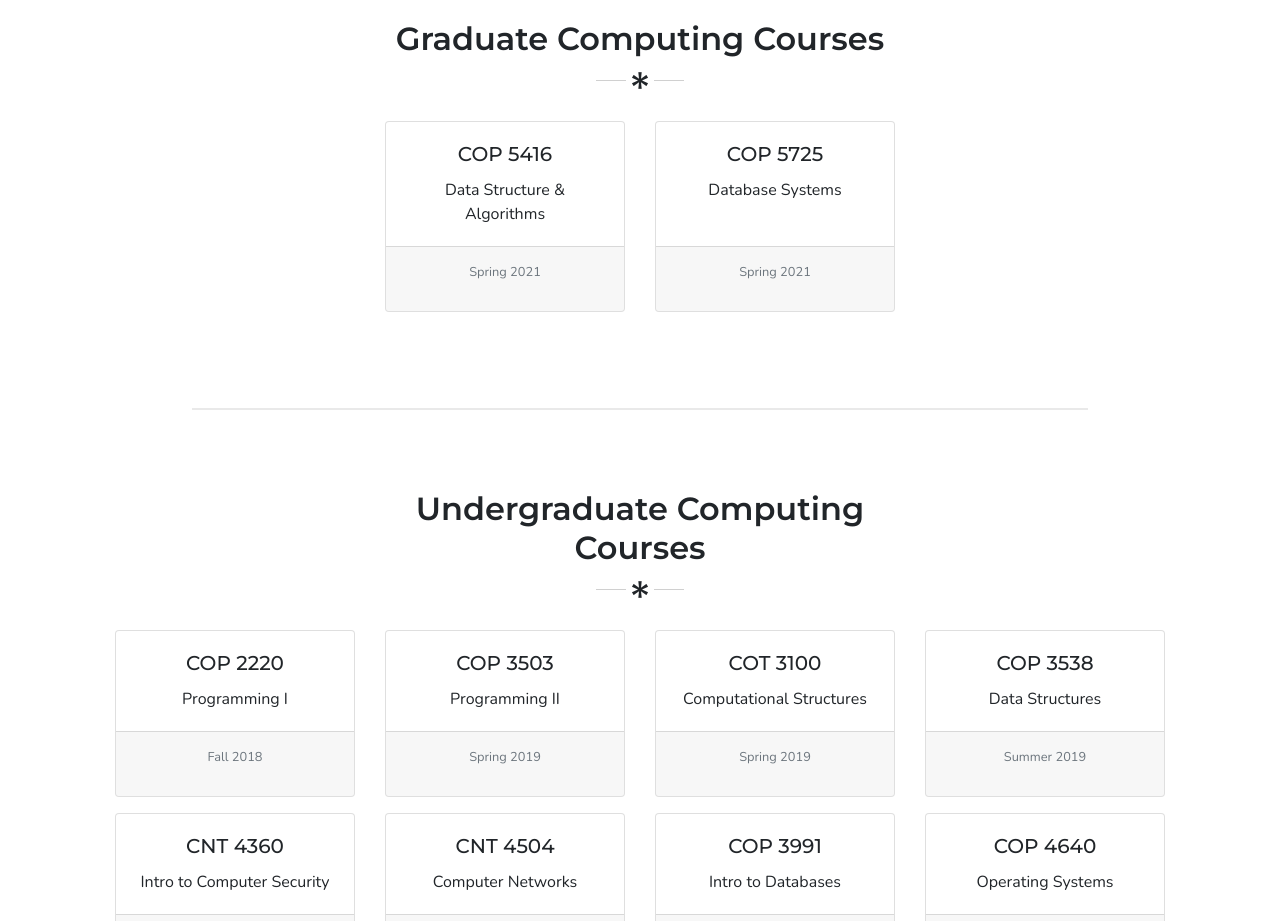
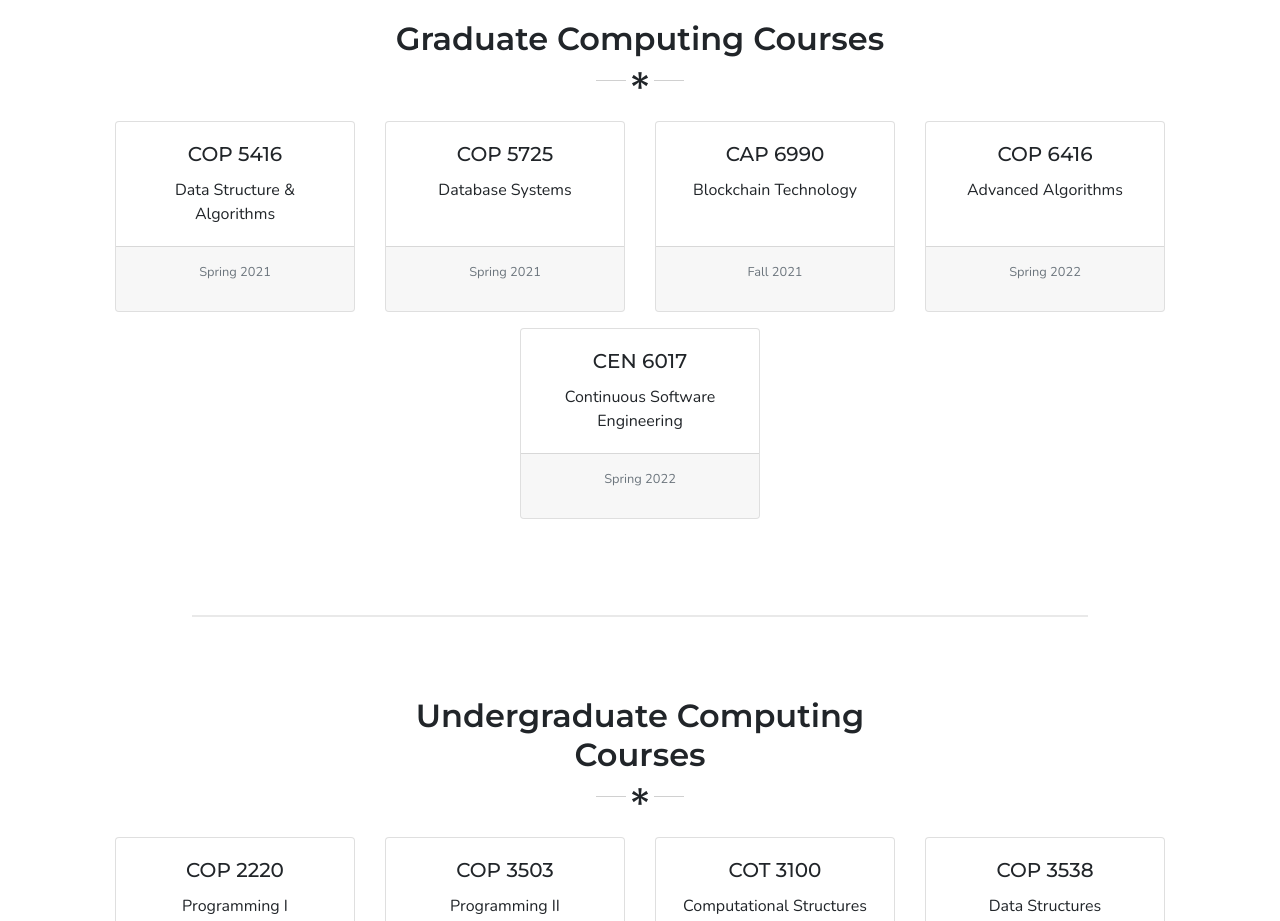
Before and after one commit to MikeWhalenIII/MikeWhalenIII.github.io, a plain HTML site: page index.html in a window 1280 px wide. Shown: the part 1860-2781 px from the top of the page. Drawn offline with nearby package versions, Linux system fonts and the light colour scheme.

Commit message:
Update graduate computing courses

```diff
--- a/index.html
+++ b/index.html
@@ -199,6 +199,39 @@
                             <p class="card-text">Database Systems</p>
                         </div>
                         <div class="card-footer"><small class="text-muted">Spring 2021</small></p>
+                        </div>
+                    </div>
+                </div>
+
+                <div class="col-auto mb-3">
+                    <div class="card text-center h-100" style="width: 15rem;">
+                        <div class="card-body">
+                            <h5 class="card-title">CAP 6990</h5>
+                            <p class="card-text">Blockchain Technology</p>
+                        </div>
+                        <div class="card-footer"><small class="text-muted">Fall 2021</small></p>
+                        </div>
+                    </div>
+                </div>
+
+                <div class="col-auto mb-3">
+                    <div class="card text-center h-100" style="width: 15rem;">
+                        <div class="card-body">
+                            <h5 class="card-title">COP 6416</h5>
+                            <p class="card-text">Advanced Algorithms</p>
+                        </div>
+                        <div class="card-footer"><small class="text-muted">Spring 2022</small></p>
+                        </div>
+                    </div>
+                </div>
+
+                <div class="col-auto mb-3">
+                    <div class="card text-center h-100" style="width: 15rem;">
+                        <div class="card-body">
+                            <h5 class="card-title">CEN 6017</h5>
+                            <p class="card-text">Continuous Software Engineering</p>
+                        </div>
+                        <div class="card-footer"><small class="text-muted">Spring 2022</small></p>
                         </div>
                     </div>
                 </div>
```
